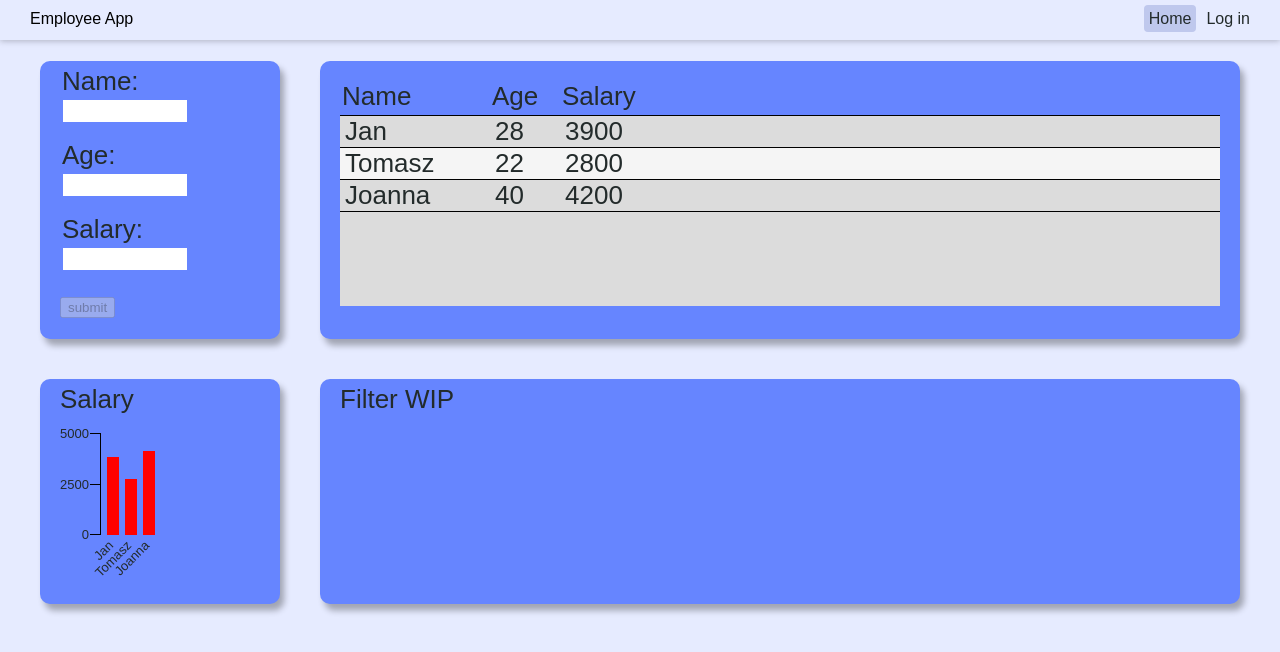
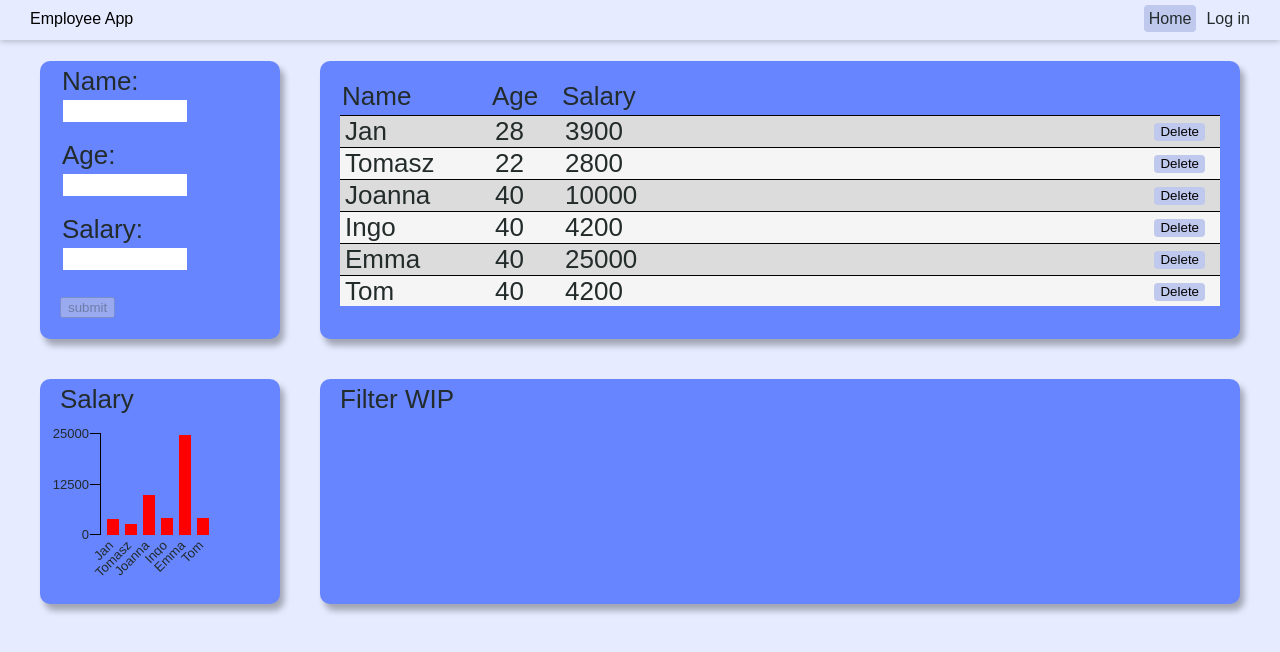
Before and after one commit to Jakub-T-Nowak/EmployeesApp, a React (Create React App) app: page /home in a window 1280 px wide. Shown: the top 652 px of the page. Built offline with nearby package versions, Linux system fonts and the light colour scheme.

Commit message:
J-17: delete button added

```diff
--- a/src/components/List/List.tsx
+++ b/src/components/List/List.tsx
@@ -3,23 +3,30 @@ import React from "react";
 
 import ListItem from "./ListItem.tsx";
 import Header from "./Header.tsx";
+import NoDataInfo from "../noDataInfo/NoDataInfo";
 import { employee } from "../../dataPlaceholder/dummyData";
 
 import styles from "./styles/List.module.sass";
 
 interface props {
     items: employee[];
+    onDataRemoved: (id: number) => void;
 }
 
 //const params = useParams();
 
-const List: React.FC<props> = ({ items }) => {
+const List: React.FC<props> = ({ items, onDataRemoved }) => {
     return (
         <div className={styles.list}>
             <Header />
             <div className={styles.list__wrapper}>
-                {items.map((item, i) => (
-                    <ListItem item={item} key={i} />
+                {!items.length && <NoDataInfo />}
+                {items.map((item) => (
+                    <ListItem
+                        item={item}
+                        key={item.id}
+                        onDataRemoved={onDataRemoved}
+                    />
                 ))}
             </div>
         </div>
--- a/src/components/List/ListItem.tsx
+++ b/src/components/List/ListItem.tsx
@@ -5,14 +5,25 @@ import styles from "./styles/Item.module.sass";
 
 interface props {
     item: employee;
+    onDataRemoved: (id: number) => void;
 }
 
-const ListItem: React.FC<props> = ({ item: { name, age, salary } }) => {
+const ListItem: React.FC<props> = ({
+    item: { name, age, salary, id },
+    onDataRemoved,
+}) => {
+    const handleClick = () => onDataRemoved(id);
+
     return (
         <div className={styles.item}>
             <div className={styles.item__name}>{name}</div>
             <div className={styles.item__age}>{age}</div>
             <div className={styles.item__salary}>{salary}</div>
+            <div className={styles.item__delete}>
+                <button className={styles.button} onClick={handleClick}>
+                    Delete
+                </button>
+            </div>
         </div>
     );
 };
--- a/src/components/List/styles/Item.module.sass
+++ b/src/components/List/styles/Item.module.sass
@@ -19,3 +19,18 @@
         width: $age-width
     &__salary
         width: $salary-widt
+    &__delete
+        flex: auto
+        display: flex
+        align-items: center
+        justify-content: end
+        padding-right: 15px
+
+    .button
+        background-color:#bfc8ed
+        border-radius: 4px
+        height: 18px
+        border: none
+
+        &:hover
+            background-color: #8492c1
--- a/src/components/dataVisualization/DataVisualization.js
+++ b/src/components/dataVisualization/DataVisualization.js
@@ -1,4 +1,5 @@
 import React from "react";
+import NoDataInfo from "../noDataInfo/NoDataInfo";
 import styles from "./DataVisualization.module.sass";
 
 const DataVisualization = ({ items }) => {
@@ -15,9 +16,16 @@ const DataVisualization = ({ items }) => {
         <div className={styles.visualization}>
             <div className={styles.visualization__header}>Salary</div>
 
+            {!employees.length && <NoDataInfo />}
+            {!!employees.length && (
+                <React.Fragment>
                     <div className={styles.visualization__data}>
-                <div className={styles["y-description"]}>{maxSalaryCeil}</div>
-                <div className={styles["y-description"]}>{maxSalaryCeil / 2}</div>
+                        <div className={styles["y-description"]}>
+                            {maxSalaryCeil}
+                        </div>
+                        <div className={styles["y-description"]}>
+                            {maxSalaryCeil / 2}
+                        </div>
                         <div className={styles["y-description"]}>0</div>
 
                         <div className={styles.lines}>
@@ -32,7 +40,6 @@ const DataVisualization = ({ items }) => {
                             ></div>
                         ))}
                     </div>
-
                     <div className={styles["visualization__data-description"]}>
                         {employees.map(({ name }, i) => (
                             <div key={i}>
@@ -40,6 +47,8 @@ const DataVisualization = ({ items }) => {
                             </div>
                         ))}
                     </div>
+                </React.Fragment>
+            )}
         </div>
     );
 };
--- /dev/null
+++ b/src/components/noDataInfo/NoData.module.sass
@@ -0,0 +1,3 @@
+.no-data
+    margin-top: 20px
+    text-align: center
--- /dev/null
+++ b/src/components/noDataInfo/NoDataInfo.js
@@ -0,0 +1,8 @@
+import React from "react";
+import styles from "./NoData.module.sass"
+
+const NoDataInfo = () => {
+    return (<div className={styles["no-data"]}>No data</div>)
+}
+
+export default NoDataInfo;
--- a/src/components/pages/HomePage.js
+++ b/src/components/pages/HomePage.js
@@ -4,18 +4,21 @@ import Filter from "../filter/Filter.tsx";
 import List from "../List/List.tsx";
 import DataVisualization from "../dataVisualization/DataVisualization";
 
-import styles from "./Home.module.sass"
+import styles from "./Home.module.sass";
 
 import DUMMY_DATA from "../../dataPlaceholder/dummyData.ts";
 
 const HomePage = () => {
     const [data, setData] = useState(DUMMY_DATA);
     const dataHandler = (value) => setData((prev) => [...prev, value]);
+    const removeData = (id) => {
+        setData((prev) => [...prev.filter((item) => item.id !== id)]);
+    };
 
     return (
         <div className={styles.home}>
             <Form onDataChange={dataHandler} />
-            <List items={data} />
+            <List items={data} onDataRemoved={removeData} />
             <DataVisualization items={data} />
             <Filter />
         </div>
--- a/src/dataPlaceholder/dummyData.ts
+++ b/src/dataPlaceholder/dummyData.ts
@@ -2,6 +2,9 @@ export interface employee {
     name: string;
     age: string;
     salary: string;
+    team: String
+    position: String
+    id: number
 }
 
  const DUMMY_DATA: employee [] = [
@@ -9,16 +12,49 @@ export interface employee {
         name: "Jan",
         age: '28',
         salary: '3900',
+        team: "Alfa",
+        position: "Frontend developer",
+        id: 1
     },
     {
         name: "Tomasz",
         age: '22',
         salary: '2800',
+        team: "Beta",
+        position: "Manager",
+        id: 2
     },
     {
         name: "Joanna",
         age: '40',
+        salary: '10000',
+        team: "Beta",
+        position: "Backend developer",
+        id: 3
+    },
+    {
+        name: "Ingo",
+        age: '40',
         salary: '4200',
+        team: "Beta",
+        position: "Backend developer",
+        id: 4
+    },
+    {
+        name: "Emma",
+        age: '40',
+        salary: '25000',
+        team: "Beta",
+        position: "Manager",
+        id: 5
+    },
+    {
+        name: "Tom",
+        age: '40',
+        salary: '4200',
+        team: "Beta",
+        position: "Backend developer",
+        id: 6
     },
 ];
 
```
Lines whose indentation alone changed are shown as unchanged.
